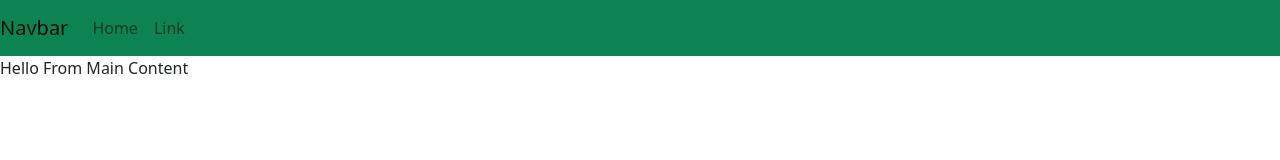
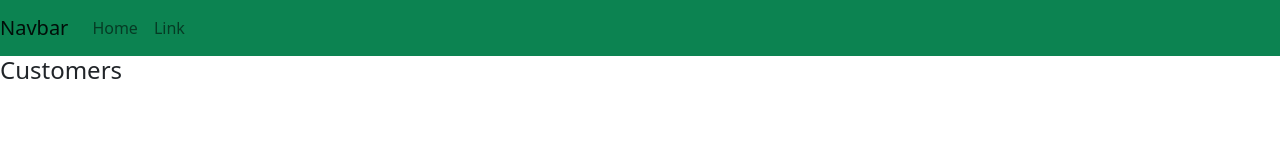
Before and after one commit to njhnny/eCommerce-site, a React (Create React App) app: page / in a window 1280 px wide. Shown: the top 160 px of the page. Built offline with nearby package versions, Linux system fonts and the light colour scheme.

Commit message:
render content dynamically with expression

```diff
--- a/src/MainContent.jsx
+++ b/src/MainContent.jsx
@@ -2,7 +2,12 @@ import React, { Component } from "react";
 
 export default class MainContent
 extends Component {
+  state = { appTitle: "Customers"};
   render() {
-    return <div>Hello From Main Content</div>
+    return (
+    <div>
+      <h4>{this.state.appTitle}</h4>
+    </div>
+    );
   }
 }
```
